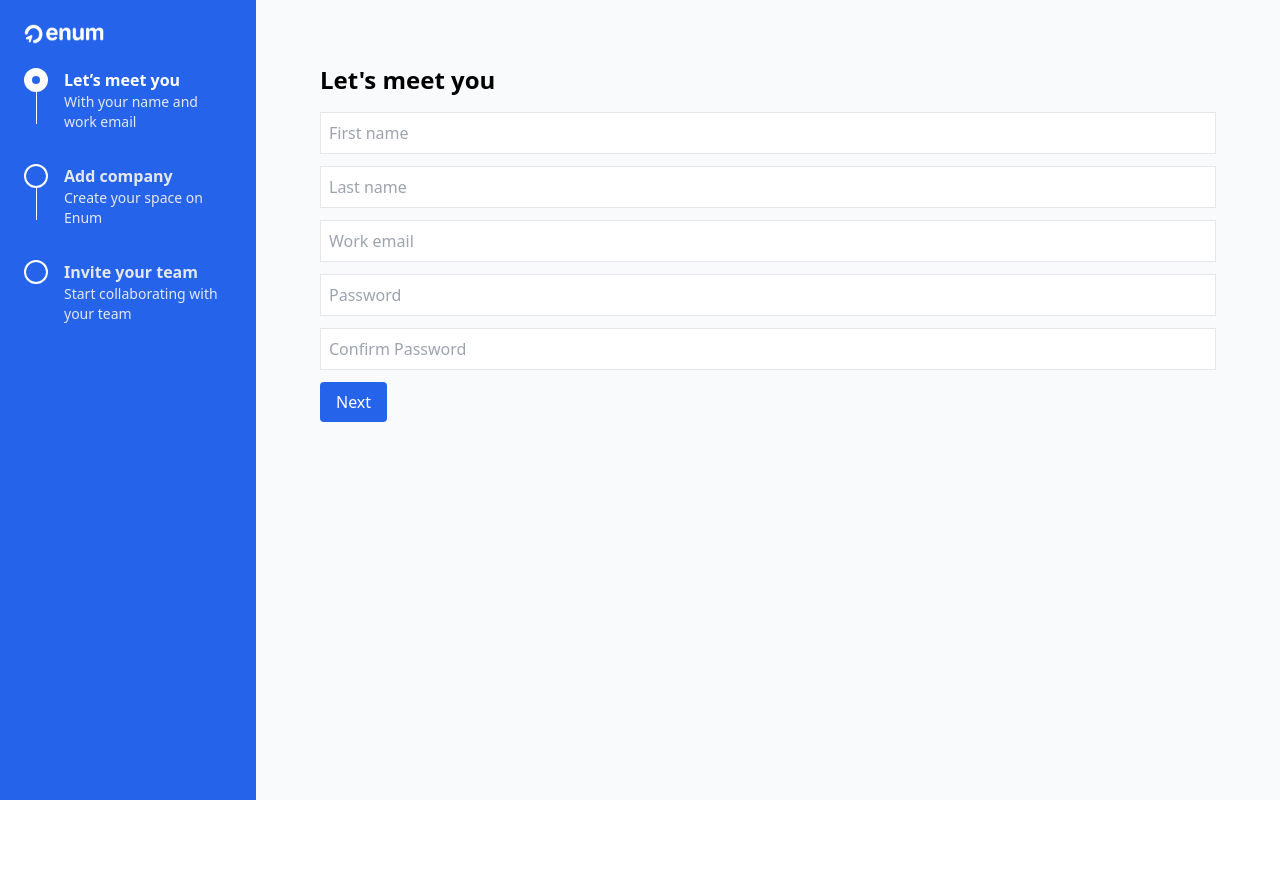
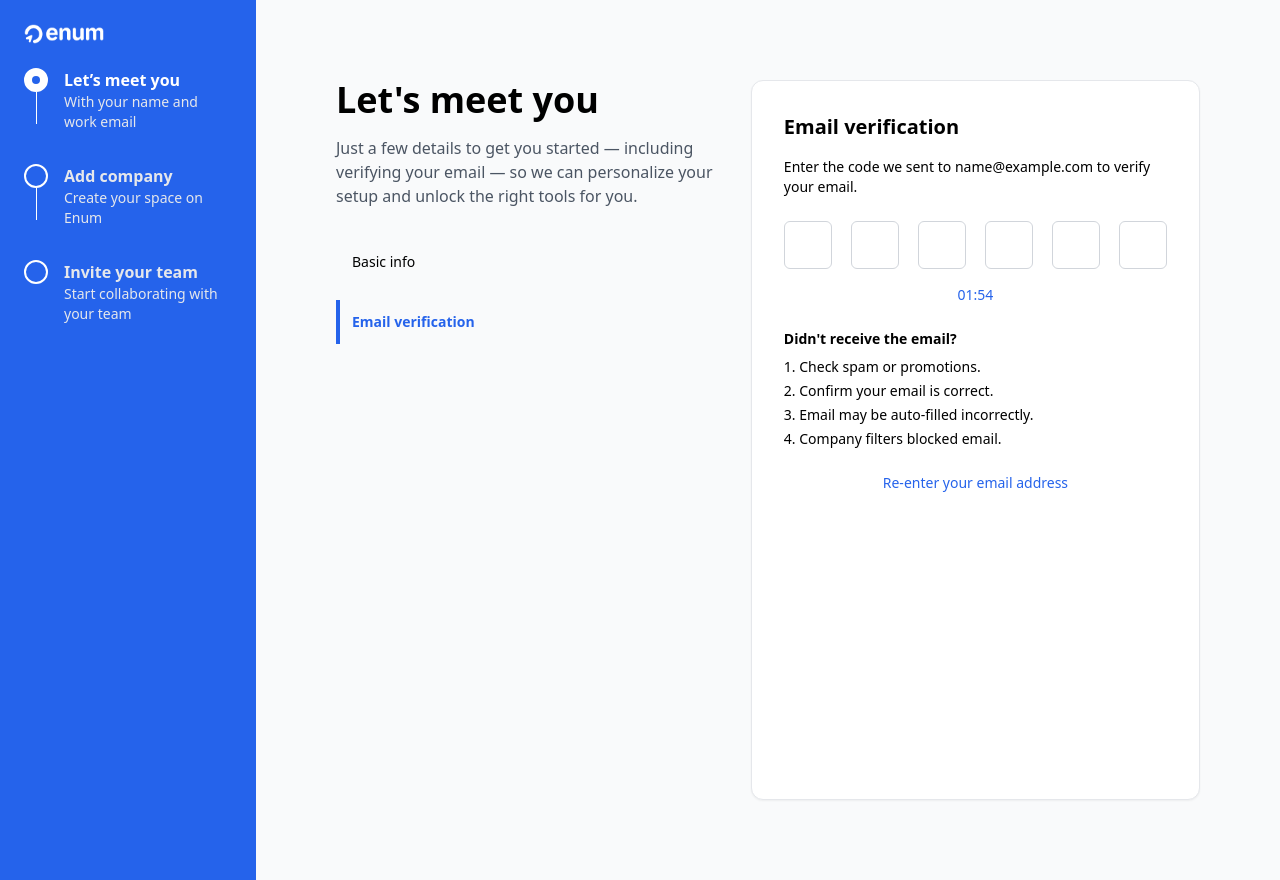
Before and after one commit to Taiwo48/Interview, a React (Vite) app in the folder Enum/: page / in a window 1280 px wide. Both pictures are taken after typing "Sample", "Sample", "name@example.com", "Sample123", "Sample123" into the empty fields and a click on the button "Next". Before the commit the page ends 800 px from the top, so only its background shows below. Built offline with nearby package versions, Linux system fonts and the light colour scheme.

Commit message:
updating

```diff
--- a/Enum/src/add-company.jsx
+++ b/Enum/src/add-company.jsx
@@ -61,11 +61,6 @@ export default function AddCompany() {
                 onChange={handleChange}
                 className="mt-1 block w-full border border-gray-300 rounded-md p-2 focus:outline-none focus:ring-2 focus:ring-blue-500"
               >
-                <option value="">Select industry</option>
-                <option value="tech">Technology</option>
-                <option value="finance">Finance</option>
-                <option value="health">Healthcare</option>
-                <option value="education">Education</option>
               </select>
             </div>
 
@@ -99,11 +94,6 @@ export default function AddCompany() {
                 onChange={handleChange}
                 className="mt-1 block w-full border border-gray-300 rounded-md p-2 focus:outline-none focus:ring-2 focus:ring-blue-500"
               >
-                <option value="">Select size</option>
-                <option value="1-10">1–10 employees</option>
-                <option value="11-50">11–50 employees</option>
-                <option value="51-200">51–200 employees</option>
-                <option value="201+">201+ employees</option>
               </select>
             </div>
 
@@ -169,7 +159,7 @@ export default function AddCompany() {
           <div>
             <h3 className="text-xl font-semibold mb-4">Usage preference</h3>
             <p className="text-gray-600 mb-4">How will you like to use Enum?</p>
-      <div className="grid grid-cols-1 sm:grid-cols-2 gap-3">
+            <div className="grid grid-cols-1 sm:grid-cols-2 lg:grid-cols-3 gap-3">
               {usageOptions.map((option) => {
                 const isSelected = form.usagePreferences.includes(option);
                 return (
@@ -203,13 +193,12 @@ export default function AddCompany() {
       case "Logo":
         return (
           <div>
-      <h3 className="text-xl font-semibold mb-4"> Logo</h3>
+            <h3 className="text-xl font-semibold mb-4">Logo</h3>
             <img
               src={Upload}
               alt="Upload preview"
               className="w-40 h-40 object-contain mb-4 border rounded-md"
             />
-
           </div>
         );
 
@@ -219,10 +208,10 @@ case "Logo":
   };
 
   return (
-    <div className="min-h-screen bg-gray-50 flex items-center justify-center p-6">
-      <div className="bg-white shadow-lg rounded-lg max-w-5xl w-full grid grid-cols-1 md:grid-cols-2">
+    <div className="min-h-screen bg-gray-50 flex items-center justify-center p-4 sm:p-6">
+      <div className="bg-white shadow-lg rounded-lg w-full max-w-6xl grid grid-cols-1 md:grid-cols-2">
         {/* Left Panel */}
-        <div className="p-8 border-r">
+        <div className="p-6 sm:p-8 border-b md:border-b-0 md:border-r">
           <h2 className="text-2xl font-bold text-gray-800 mb-2">Add company</h2>
           <p className="text-gray-600 mb-6">
             Nice work, David. Just one more step — Now, let’s complete your setup with your organization’s info.
@@ -243,7 +232,7 @@ case "Logo":
         </div>
 
         {/* Right Panel */}
-        <div className="p-8">{renderStepContent()}</div>
+        <div className="p-6 sm:p-8">{renderStepContent()}</div>
       </div>
     </div>
   );
--- a/Enum/src/email-verification.jsx
+++ b/Enum/src/email-verification.jsx
@@ -1,86 +1,104 @@
-import React, { useState } from "react";
-import EmailVerification from "./email-verification";
+import React, { useState, useEffect } from "react";
 
-const LetMeetYou = () => {
-  const [formData, setFormData] = useState({
-    firstName: "",
-    lastName: "",
-    workEmail: "",
-    password: "",
-    confirmPassword: "",
-  });
+const EmailVerification = ({ formData, setStep }) => {
+  const [code, setCode] = useState(["", "", "", "", "", ""]);
+  const [timer, setTimer] = useState(116); // 01:56
 
-  const [step, setStep] = useState("form"); // form | verify
+  useEffect(() => {
+    const interval = setInterval(() => {
+      setTimer((prev) => (prev > 0 ? prev - 1 : 0));
+    }, 1000);
+    return () => clearInterval(interval);
+  }, []);
 
-  const handleChange = (e) => {
-    const { name, value } = e.target;
-    setFormData((prev) => ({ ...prev, [name]: value }));
+  const formatTime = (seconds) => {
+    const m = String(Math.floor(seconds / 60)).padStart(2, "0");
+    const s = String(seconds % 60).padStart(2, "0");
+    return `${m}:${s}`;
   };
 
-  const handleSubmit = (e) => {
-    e.preventDefault();
-    if (formData.password !== formData.confirmPassword) {
-      alert("Passwords do not match!");
-      return;
+  const handleChange = (index, value) => {
+    if (/^\d?$/.test(value)) {
+      const newCode = [...code];
+      newCode[index] = value;
+      setCode(newCode);
+      if (value && index < 5) {
+        document.getElementById(`code-${index + 1}`).focus();
+      }
     }
-    // Move to verification step
-    setStep("verify");
   };
 
   return (
-    <>
-      {step === "form" ? (
-        <form onSubmit={handleSubmit} className="p-6">
-          <h1 className="text-2xl font-bold mb-4">Let's meet you</h1>
-          <input
-            type="text"
-            name="firstName"
-            placeholder="First name"
-            value={formData.firstName}
-            onChange={handleChange}
-            className="border p-2 w-full mb-3"
-          />
-          <input
-            type="text"
-            name="lastName"
-            placeholder="Last name"
-            value={formData.lastName}
-            onChange={handleChange}
-            className="border p-2 w-full mb-3"
-          />
-          <input
-            type="email"
-            name="workEmail"
-            placeholder="Work email"
-            value={formData.workEmail}
-            onChange={handleChange}
-            className="border p-2 w-full mb-3"
-          />
-          <input
-            type="password"
-            name="password"
-            placeholder="Password"
-            value={formData.password}
-            onChange={handleChange}
-            className="border p-2 w-full mb-3"
-          />
-          <input
-            type="password"
-            name="confirmPassword"
-            placeholder="Confirm Password"
-            value={formData.confirmPassword}
-            onChange={handleChange}
-            className="border p-2 w-full mb-3"
-          />
-          <button type="submit" className="bg-blue-600 text-white px-4 py-2 rounded">
-            Next
+    <div className="min-h-screen bg-gray-50 text-gray-800 flex flex-col lg:flex-row px-4 sm:px-6 md:px-10 py-10">
+      {/* Left Column */}
+      <div className="w-full max-w-md mb-10 lg:mb-0">
+        <h1 className="text-3xl md:text-4xl font-bold text-black mb-4">
+          Let's meet you
+        </h1>
+        <p className="text-gray-600 mb-8 text-sm md:text-base leading-relaxed">
+          Just a few details to get you started — including verifying your email — so we can personalize your setup and unlock the right tools for you.
+        </p>
+
+        {/* Stepper */}
+        <nav className="space-y-4 text-sm">
+          <button
+            type="button"
+            onClick={() => setStep(1)}
+            className="flex items-center p-3 border-l-4 border-transparent text-black hover:text-blue-600"
+          >
+            <span>Basic info</span>
           </button>
-        </form>
-      ) : (
-        <EmailVerification email={formData.workEmail} />
-      )}
-    </>
+          <div className="flex items-center p-3 border-l-4 border-blue-600">
+            <span className="text-blue-600 font-semibold">Email verification</span>
+          </div>
+        </nav>
+      </div>
+
+      {/* Right Column */}
+      <div className="w-full max-w-lg bg-white p-6 md:p-8 rounded-xl border border-gray-200 shadow-sm">
+        <h2 className="text-xl font-bold text-black mb-4">Email verification</h2>
+        <p className="text-sm text-black mb-6">
+          Enter the code we sent to <span className="font-medium">{formData.workEmail}</span> to verify your email.
+        </p>
+
+        {/* Code Inputs */}
+        <div className="flex justify-between gap-2 mb-4">
+          {code.map((digit, index) => (
+            <input
+              key={index}
+              id={`code-${index}`}
+              type="text"
+              maxLength="1"
+              value={digit}
+              onChange={(e) => handleChange(index, e.target.value)}
+              className="w-12 h-12 text-center text-lg border border-gray-300 rounded-md focus:ring-blue-500 focus:border-blue-500"
+            />
+          ))}
+        </div>
+
+        {/* Timer */}
+        <div className="text-sm text-blue-600 font-medium text-center mb-6">
+          {formatTime(timer)}
+        </div>
+
+        {/* Troubleshooting Tips */}
+        <div className="text-sm text-black mb-6">
+          <p className="font-bold mb-2">Didn't receive the email?</p>
+          <ol className="list-decimal list-inside space-y-1">
+            <li>Check spam or promotions.</li>
+            <li>Confirm your email is correct.</li>
+            <li>Email may be auto-filled incorrectly.</li>
+            <li>Company filters blocked email.</li>
+          </ol>
+        </div>
+
+        {/* Re-enter Email */}
+        <div className="text-sm text-blue-600 hover:underline text-center">
+          <a href="#">Re-enter your email address</a>
+        </div>
+      </div>
+    </div>
   );
 };
 
-export default LetMeetYou;
+export default EmailVerification;
--- a/Enum/src/let-meet-you.jsx
+++ b/Enum/src/let-meet-you.jsx
@@ -65,18 +65,16 @@ const LetMeetYou = () => {
 
           {/* Stepper */}
           <nav className="hidden md:block space-y-4">
-            <a
-              href="#"
-              className="flex items-center p-3 border-l-4 border-blue-600"
-            >
+            <div className="flex items-center p-3 border-l-4 border-blue-600">
               <span className="font-semibold text-blue-600">Basic info</span>
-            </a>
-            <a
-              href="#"
-              className="flex items-center p-3 border-l-4 border-transparent text-gray-500"
+            </div>
+            <button
+              type="button"
+              onClick={() => setStep(2)}
+              className="flex items-center p-3 border-l-4 border-transparent text-gray-500 hover:text-blue-600"
             >
               <span>Email verification</span>
-            </a>
+            </button>
           </nav>
         </div>
 
```
Lines whose indentation alone changed are shown as unchanged.
